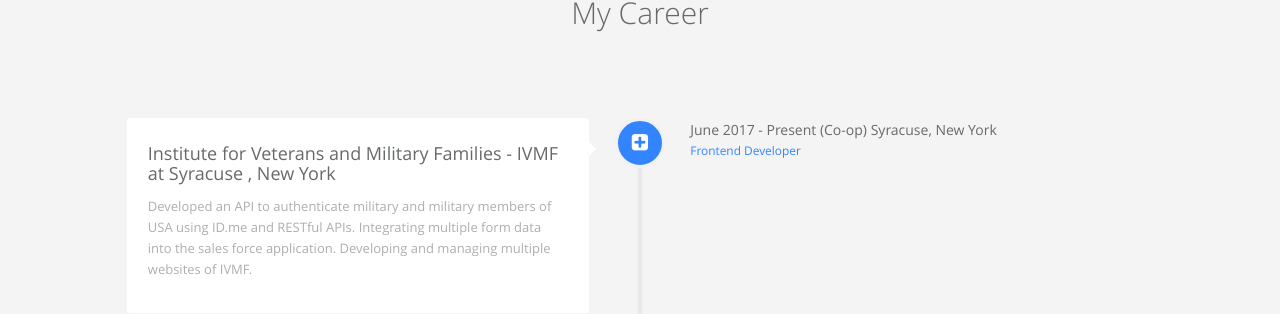
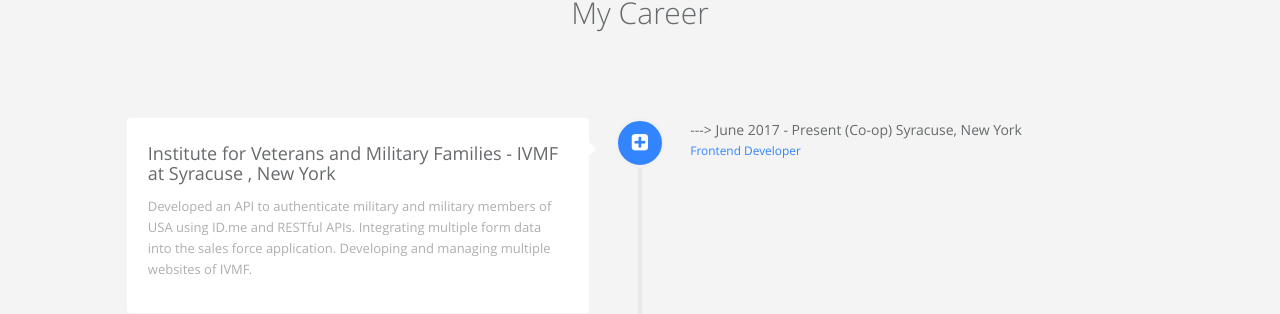
Before and after one commit to hithaishy/hithaishy, a Jekyll site: the page built from index.html, in a window 1280 px wide and 900 px high, scrolled down 858 px. Shown: the part 140-454 px from the top of the window. Built offline with Jekyll 4.4.1, drawn with Linux system fonts in a browser that asks for light colours.

Commit message:
job description

```diff
--- a/_data/index/careers.yml
+++ b/_data/index/careers.yml
@@ -11,7 +11,7 @@
 
     i18n: company_a_desc
   date:
-    detail: |
+    detail: --->
             June 2017 - Present (Co-op)
             Syracuse, New York
     i18n: company_a_date
```
